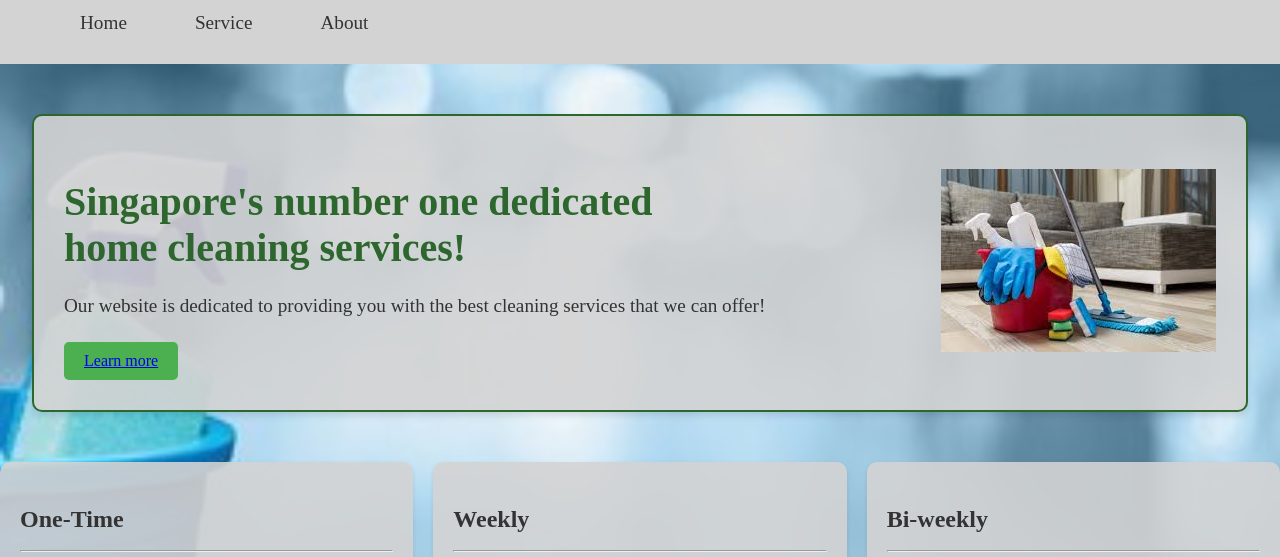
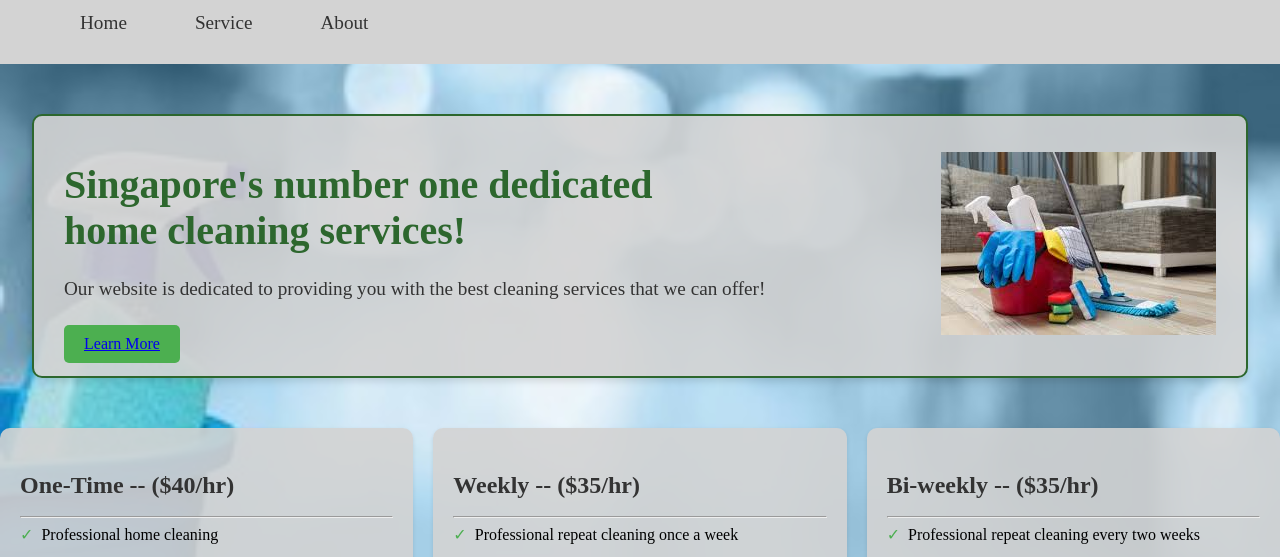
Before and after one commit to Larrychia/FED2024Assg1_P06_S10259006, a plain HTML site: page index.html in a window 1280 px wide. Shown: the part 182-739 px from the top of the page. Drawn offline with Linux system fonts and the light colour scheme.

Commit message:
Minor fixes

```diff
--- a/index.html
+++ b/index.html
@@ -8,12 +8,12 @@
         <title>Home</title>
         <link rel="stylesheet" href="style.css">
         <meta name="viewport" content="width=device-width, initial-scale=1.0">
-        <link rel="icon" type="image/jpg" href="Images\Logo.jpg">
+        <link rel="icon" type="image/jpg" href="Images/Logo.jpg">
     </head>
     <body>
         <header>
             <div class="logo-container">
-                <img src="Images\Logo.jpg" alt="Website Logo" class="logo">
+                <img src="Images/Logo.jpg" alt="Website Logo" class="logo">
                 <h1 id="title">Larry's Cleaning Services</h1>
             </div>
             <div class="flex-container">
@@ -31,16 +31,18 @@
             <div class="content-text">
               <h2>Singapore's number one dedicated<br>home cleaning services!</h2>
               <p>Our website is dedicated to providing you with the best cleaning services that we can offer!</p>
-              <button><a href="service.html">Learn more</a></button>
+              <button class="book-now">
+                <a href="service.html">Learn More</a>
+              </button>
             </div>
             <div class="content-image">
-              <img src="Images\Cleaning.jpg" alt="Cleaning Services">
+              <img src="Images/Cleaning.jpg" alt="Cleaning Services">
             </div>
         </section>
         <section>
             <div class="service-options">
               <div class="service-option one-time">
-                <h3>One-Time</h3>
+                <h3>One-Time -- ($40/hr)</h3>
                 <hr>
                 <ul>
                   <li>Professional home cleaning</li>
@@ -48,11 +50,13 @@
                   <li>Service available with a minimum notice of just 1 day</li>
                   <li>Responsive customer support</li>
                 </ul>
-                <button class="book-now"><a href="service.html">Book Now</a></button>
+                <button class="book-now">
+                    <a href="service.html">Book Now</a>
+                  </button>
               </div>
 
               <div class="service-option weekly">
-                <h3>Weekly</h3>
+                <h3>Weekly -- ($35/hr)</h3>
                 <hr>
                 <ul>
                   <li>Professional repeat cleaning once a week</li>
@@ -61,11 +65,13 @@
                   <li>Pause and resume the cleaning schedule anytime</li>
                   <li>Responsive customer support</li>
                 </ul>
-                <button class="book-now"><a href="service.html">Book Now</a></button>
+                <button class="book-now">
+                    <a href="service.html">Book Now</a>
+                  </button>
               </div>
 
               <div class="service-option bi-weekly">
-                <h3>Bi-weekly</h3>
+                <h3>Bi-weekly -- ($35/hr)</h3>
                 <hr>
                 <ul>
                   <li>Professional repeat cleaning every two weeks</li>
@@ -74,7 +80,9 @@
                   <li>Pause and resume the cleaning schedule anytime</li>
                   <li>Responsive customer support</li>
                 </ul>
-                <button class="book-now"><a href="service.html">Book Now</a></button>
+                <button class="book-now">
+                    <a href="service.html">Book Now</a>
+                  </button>
               </div>
             </div>
         </section>
--- a/style.css
+++ b/style.css
@@ -590,7 +590,7 @@
       width: 90%;
       max-width: 1200px;
       opacity: 0;
-      max-height: 100;
+      max-height: 200px;
       overflow: hidden;
       transition: opacity 0.3s ease, max-height 0.3s ease;
       animation: fadeIn 0.5s ease-in-out forwards;
```
